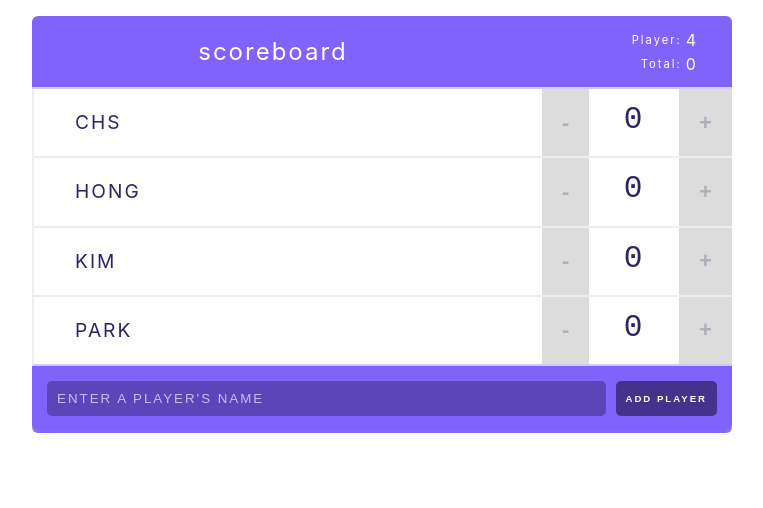
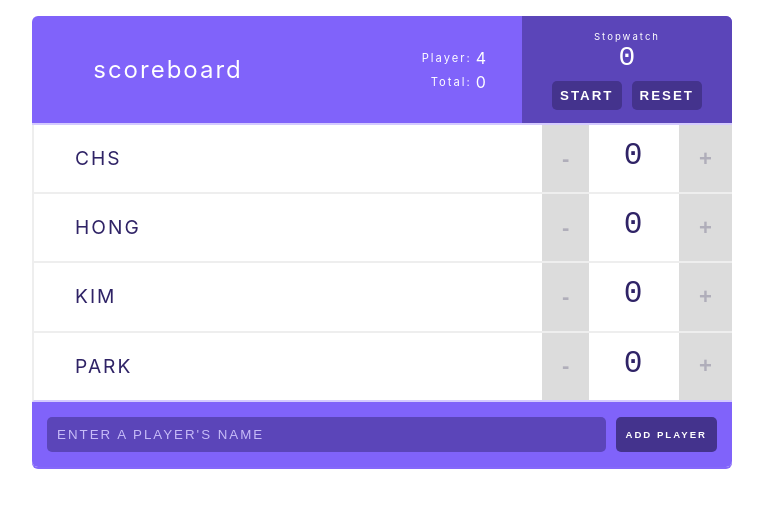
Before and after one commit to heesangs/scoreboard_20, a React (Create React App) app: page / in a window 1280 px wide. Shown: the top 508 px of the page, without its empty margins (258-1021 px from the left). Built offline with nearby package versions, Linux system fonts and the light colour scheme.

Commit message:
Stopwatch UI

```diff
--- a/src/component/Header.jsx
+++ b/src/component/Header.jsx
@@ -1,11 +1,13 @@
 import React from "react";
 import Statistics from "./Statistics"
+import Stopwatch from "./Stopwatch"
 
 export const Header = (props) => {
   return (
     <header className='header'>
       <h1 className="h1">{props.title}</h1>
       <Statistics players={props.players}></Statistics>
+      <Stopwatch></Stopwatch>
     </header>
   );
 }
--- /dev/null
+++ b/src/component/Stopwatch.jsx
@@ -0,0 +1,16 @@
+import React from 'react';
+
+class Stopwatch extends React.Component {
+    render() {
+        return (
+            <div className="stopwatch">
+                <h2>Stopwatch</h2>
+                <span className="stopwatch-time">0</span>
+                <button>Start</button>
+                <button>Reset</button>
+            </div>
+        );
+    }
+}
+
+export default Stopwatch;
```
